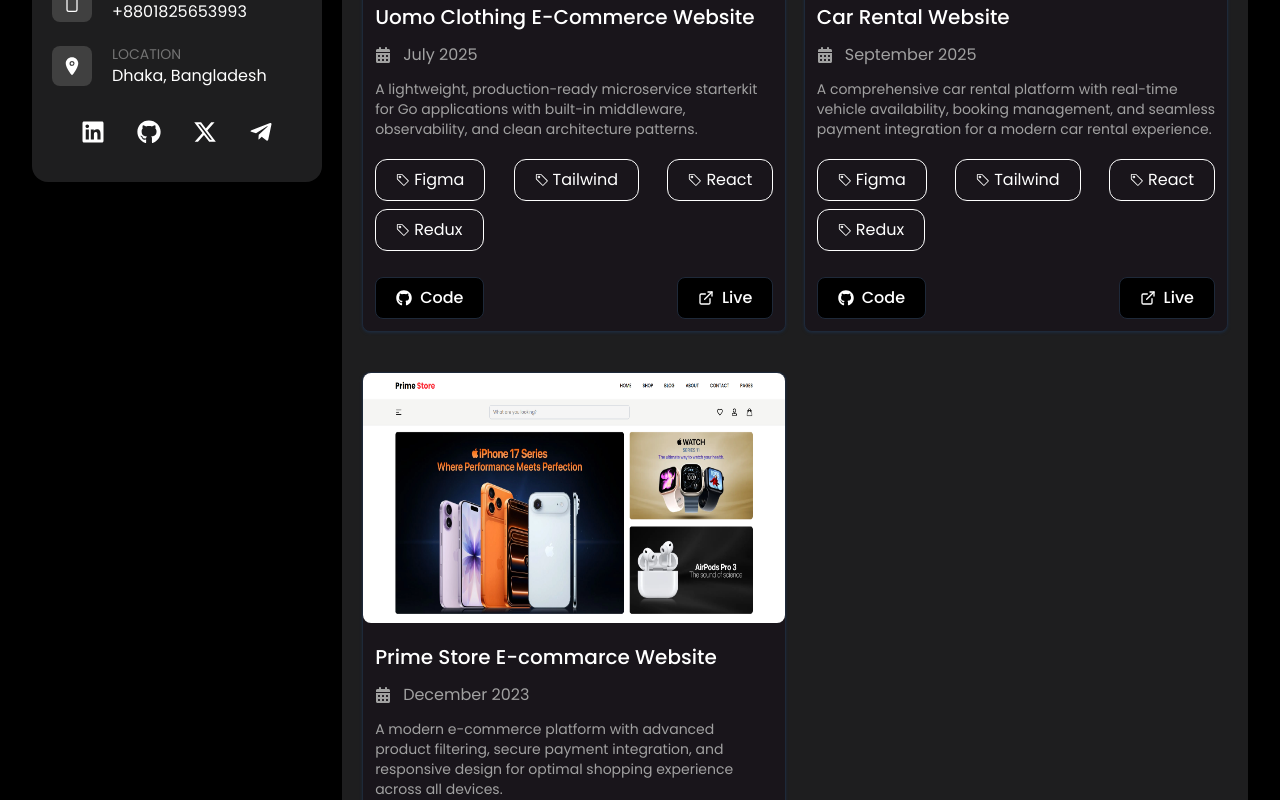
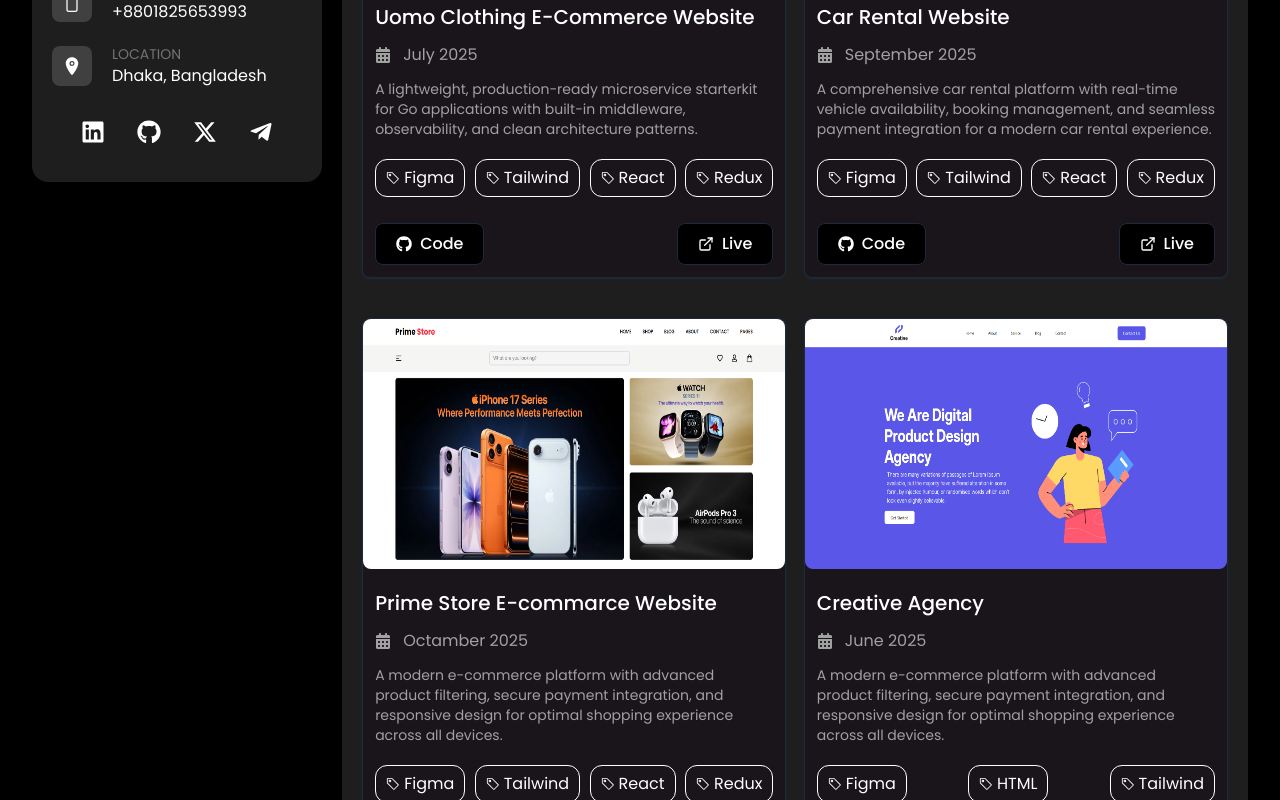
Before and after one commit to twahidulislamdev/port-dev, a React (Vite) app: page /project in a window 1280 px wide. Shown: the part 500-1300 px from the top of the page. Built offline with nearby package versions, Linux system fonts and the light colour scheme.

Commit message:
Add resume in Resume page.

```diff
--- a/src/components/ProjectCard.jsx
+++ b/src/components/ProjectCard.jsx
@@ -14,7 +14,7 @@
   githubLink,
   liveLink,
   imageHeight, // Added this prop
-  onImageClick // Added this prop for image click
+  onImageClick, // Added this prop for image click
 }) => {
   return (
     <>
@@ -22,12 +22,11 @@
         className={`w-full lg:w-[49%] bg-[#19151b] rounded-lg border border-gray-800 shadow shadow-gray-800 pb-20 relative ${className}`}
       >
         {/* Project Image - Made clickable */}
-        <div
-          className="w-full cursor-pointer"
-          onClick={onImageClick}
-        >
+        <div className="w-full cursor-pointer" onClick={onImageClick}>
           <img
-            className={`w-full rounded-lg ${imageHeight || 'h-[200px] lg:h-[250px]'}`}
+            className={`w-full rounded-lg ${
+              imageHeight || "h-[200px] lg:h-[250px]"
+            }`}
             src={projectImage}
             alt={projectTitle}
           />
@@ -48,12 +47,12 @@
           <p className="text-sm pt-3 text-neutral-400">{projectDescription}</p>
 
           {/* Technologies part Start  */}
-          <div className="flex justify-between items-center flex-wrap gap-2 pt-5">
+          <div className="flex justify-between items-center flex-wrap gap-y-3 pt-5">
             {/* Technology Tags */}
             {projectTechnologies?.map((tech, index) => (
               <div
                 key={index}
-                className="w-auto flex justify-between items-center gap-x-1 border border-white text-white px-2 lg:px-5 py-2 rounded-xl"
+                className="w-auto flex justify-between items-center gap-x-1 border border-white text-white px-3 lg:px-2.5 py-1.5 rounded-xl"
               >
                 <BsTag className="text-sm" />
                 <span>{tech}</span>
--- a/src/components/pages/Project.jsx
+++ b/src/components/pages/Project.jsx
@@ -2,6 +2,7 @@
 import ProjectOne from "/src/assets/projectOne.png";
 import ProjectTwo from "/src/assets/projectTwo.png";
 import ProjectThree from "../../assets/projectThree.png";
+import ProjectFour from "../../assets/projectFour.png";
 import ProjectCard from "../ProjectCard";
 
 const Project = () => {
@@ -36,12 +37,25 @@
       id: 3,
       image: ProjectThree,
       title: "Prime Store E-commarce Website",
-      date: "December 2023",
+      date: "Octamber 2025",
       description:
         "A modern e-commerce platform with advanced product filtering, secure payment integration, and responsive design for optimal shopping experience across all devices.",
       technologies: ["Figma", "Tailwind", "React", "Redux"],
       githubLink: "https://github.com/twahidulislamdev/prime-store",
       liveLink: "https://prime-store-one.vercel.app/",
+      className: "w-full lg:w-[49%]",
+      imageHeight: "h-[200px] lg:h-[250px]",
+    },
+    {
+      id: 4,
+      image: ProjectFour,
+      title: "Creative Agency",
+      date: "June 2025",
+      description:
+        "A modern e-commerce platform with advanced product filtering, secure payment integration, and responsive design for optimal shopping experience across all devices.",
+      technologies: ["Figma", "HTML", "Tailwind"],
+      githubLink: "https://github.com/twahidulislamdev/creative-agency",
+      liveLink: "https://twahidulislamdev.github.io/creative-agency/",
       className: "w-full lg:w-[49%]",
       imageHeight: "h-[200px] lg:h-[250px]",
     },
--- a/src/components/pages/Resume.jsx
+++ b/src/components/pages/Resume.jsx
@@ -1,26 +1,35 @@
-import React from 'react'
-import Container from '../Container'
+import React from "react";
+import Container from "../Container";
 import { IoBookOutline } from "react-icons/io5";
 import { FiFileText } from "react-icons/fi";
+import TwahidulIslamCV from "../../assets/TwahidulIslamCV.pdf";
 
 const Resume = () => {
+  // --- Download CV function ---
+  const handleDownload = () => {
+    const link = document.createElement("a");
+    link.href = TwahidulIslamCV; // Use imported file directly
+    link.download = "Twahidul_Islam_CV.pdf";
+    link.click();
+  };
+
   return (
     <>
       <div className="pt-2 pb-20 relative mb-10 lg:mb-0 ">
-        {/* Page Title start  */}
+        {/* Page Title start */}
         <div className="flex justify-center lg:justify-start items-center gap-x-2">
           <div className="w-4.5 h-7.5 bg-amber-400 rounded"></div>
-          <h3 className='text-3xl font-semibold'>Resume</h3>
+          <h3 className="text-3xl font-semibold">Resume</h3>
         </div>
-        {/* Page Title End  */}
+        {/* Page Title End */}
 
-        {/* Education part start  */}
+        {/* Education part start */}
         <div className=" text-white p-5 mt-3">
           <div className="text-xl font-semibold mb-4 flex items-center space-x-5">
-            <IoBookOutline className='text-3xl text-yellow-100' />
-            <p className='text-2xl'>Eduction</p>
+            <IoBookOutline className="text-3xl text-yellow-100" />
+            <p className="text-2xl">Eduction</p>
           </div>
-          {/* Time Line start  */}
+
           <div className="relative border-l-2 border-yellow-100 ml-3.5">
             <div className="ml-6 mb-8">
               <div className="flex items-center">
@@ -30,12 +39,13 @@
                     Protyashi R A High School
                   </h3>
                   <p className="text-gray-400 py-1">
-                    SSC (Science ) and  ( GPA- 4.56/5.00)
+                    SSC (Science ) and ( GPA- 4.56/5.00)
                   </p>
                   <p className="text-gray-400">2016 - 2021</p>
                 </div>
               </div>
             </div>
+
             <div className="ml-6">
               <div className="flex items-center">
                 <div className="w-4 h-4 bg-yellow-100 rounded-full absolute -left-2.5" />
@@ -44,23 +54,23 @@
                     Shyamoli Ideal Polytechnic Institute
                   </h3>
                   <p className="text-gray-400">
-                    Diploma in Engineering (Computer science)</p>
+                    Diploma in Engineering (Computer science)
+                  </p>
                   <p className="text-gray-400">2022 - 2025</p>
                 </div>
               </div>
             </div>
           </div>
-          {/* Time Line End  */}
         </div>
-        {/* Education part End  */}
+        {/* Education part End */}
 
-        {/* Exprience part start  */}
+        {/* Experience part start */}
         <div className=" text-white p-5">
           <div className="text-xl font-semibold mb-4 flex items-center space-x-5">
-            <IoBookOutline className='text-3xl text-yellow-100' />
-            <p className='text-2xl'>Exprience</p>
+            <IoBookOutline className="text-3xl text-yellow-100" />
+            <p className="text-2xl">Experience</p>
           </div>
-          {/* Time Line start  */}
+
           <div className="relative border-l-2 border-yellow-100 ml-3.5">
             <div className="ml-6 mb-8">
               <div className="flex items-center">
@@ -72,11 +82,11 @@
                   <p className="text-gray-400 py-1">
                     MERN stack Development (Course)
                   </p>
-                  <p className="text-gray-400">January
-                    2025  - Present</p>
+                  <p className="text-gray-400">January 2025 - Present</p>
                 </div>
               </div>
             </div>
+
             <div className="ml-6">
               <div className="flex items-center">
                 <div className="w-4 h-4 bg-yellow-100 rounded-full absolute -left-2.5" />
@@ -85,23 +95,27 @@
                     Genuity Systems Limited
                   </h3>
                   <p className="text-gray-400">
-                    MERN stack Development (Training)</p>
+                    MERN stack Development (Training)
+                  </p>
                   <p className="text-gray-400">September 2025 - Present</p>
                 </div>
               </div>
             </div>
           </div>
-          {/* Time Line End  */}
         </div>
-        {/* Exprience part End  */}
+        {/* Experience part End */}
 
-        <div className="absolute right-0.5 lg:right-2 bottom-5.5 lg:bottom-2 w-[170px] lg:w-[200px]  px-2 py-4 bg-[#222224] flex justify-center items-center gap-x-3 rounded-xl border-2 border-neutral-600 shadow-xs shadow-neutral-600">
-          <FiFileText className='text-lg lg:text-xl'/>
-          <p className='text-base lg:text-lg'>Download CV</p>
+        {/* ---- Download CV Button (No <a> tag) ---- */}
+        <div
+          onClick={handleDownload}
+          className="absolute right-0.5 lg:right-2 bottom-5.5 lg:bottom-2 w-[170px] lg:w-[200px] px-2 py-4 bg-[#222224] flex justify-center items-center gap-x-3 rounded-xl border-2 border-neutral-600 shadow-xs shadow-neutral-600 cursor-pointer hover:bg-neutral-700 duration-200"
+        >
+          <FiFileText className="text-lg lg:text-xl" />
+          <p className="text-base lg:text-lg">Download CV</p>
         </div>
       </div>
     </>
-  )
-}
+  );
+};
 
-export default Resume
+export default Resume;
```
Also changed, not shown: src/assets/projectFour.png (added), 1 other file (tests, documents, lock files or other folders).
